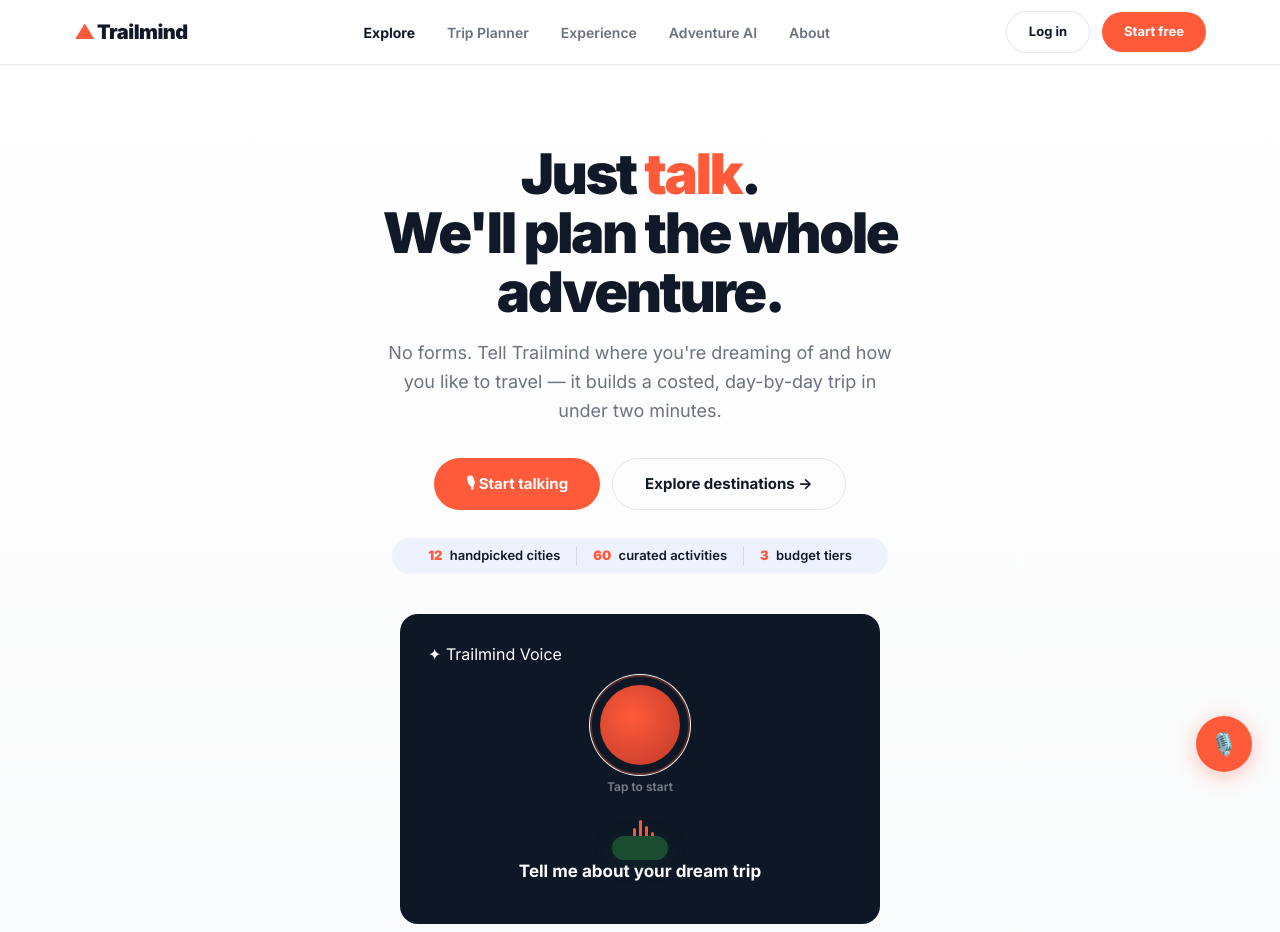
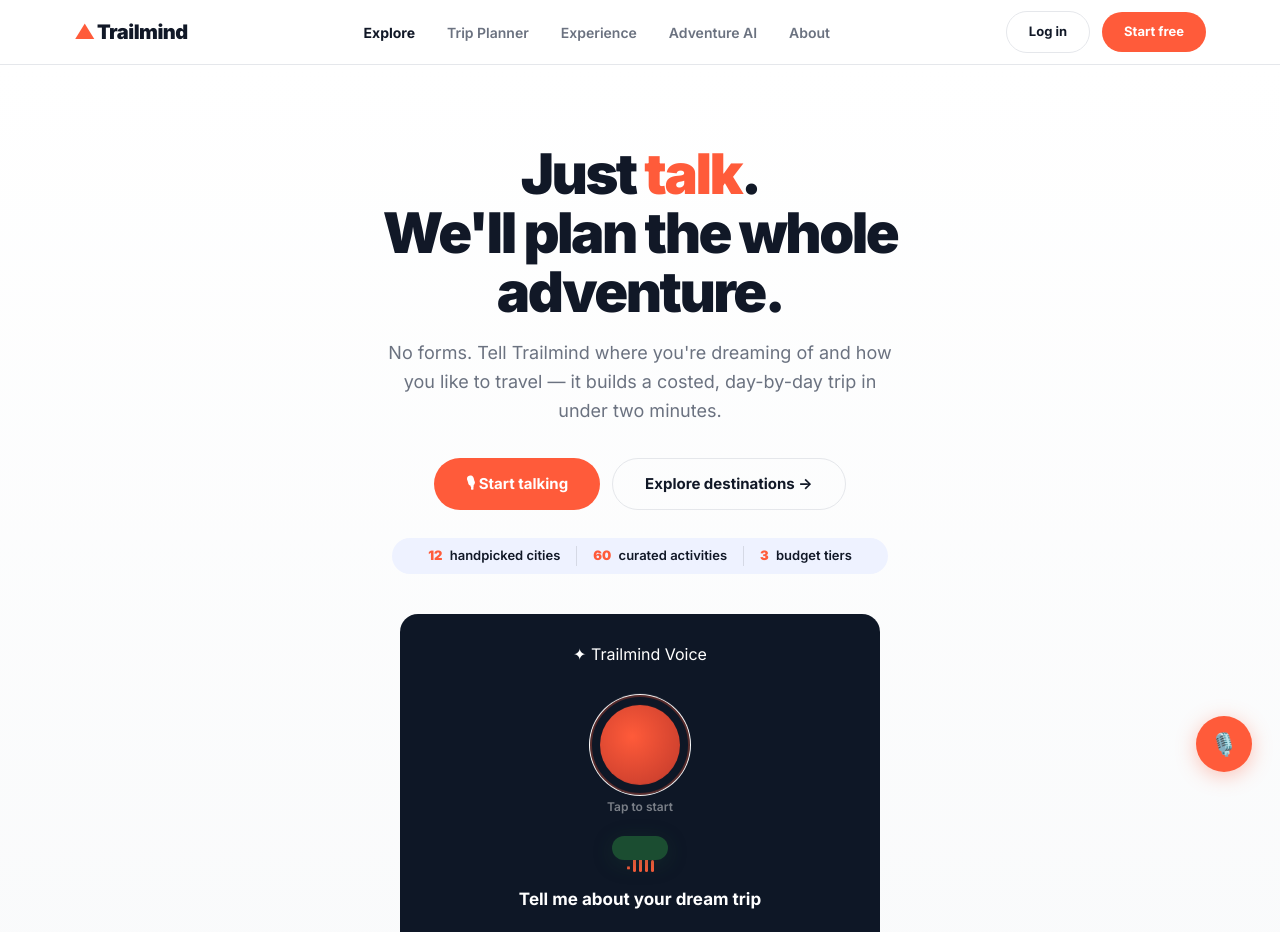
Before and after one commit to gauravarora9999/trailmind, a React (Vite) app: page / in a window 1280 px wide. Shown: the top 932 px of the page. Built offline with nearby package versions, Linux system fonts and the light colour scheme.

Commit message:
feat: ResizeObserver-driven smooth height animation on voice card
Co-Authored-By: Claude Sonnet 4.6 <noreply@anthropic.com>

```diff
--- a/src/index.css
+++ b/src/index.css
@@ -144,8 +144,12 @@ nav.site-nav {
   max-width: 480px; margin: 40px auto 0;
   background: var(--color-dark); border-radius: var(--radius-card-lg);
   padding: 28px; color: #fff; text-align: center;
-  transition: min-height 0.4s ease;
+  transition: height 0.4s cubic-bezier(0.4, 0, 0.2, 1);
   overflow: hidden;
+}
+.vc-inner {
+  display: flex; flex-direction: column; align-items: center;
+  transition: opacity 0.25s ease;
 }
 .vc-top { display: flex; align-items: center; justify-content: space-between; margin-bottom: 20px; }
 .live {
--- a/src/pages/ExplorePage.jsx
+++ b/src/pages/ExplorePage.jsx
@@ -36,6 +36,23 @@ const getAvgRating = (city) => {
 export default function ExplorePage({ openCity, showPlanner, toast }) {
   const [activeRegion, setActiveRegion] = useState('All');
   const [hovered, setHovered] = useState(null);
+
+  // ── Voice card animated height ──
+  const [cardHeight, setCardHeight] = useState(null);
+  const innerRef = useRef(null);
+  const cardRef = useRef(null);
+
+  useEffect(() => {
+    if (!innerRef.current) return;
+    const observer = new ResizeObserver(entries => {
+      for (const entry of entries) {
+        const h = entry.contentRect.height;
+        setCardHeight(h + 56); // 28px padding top + bottom
+      }
+    });
+    observer.observe(innerRef.current);
+    return () => observer.disconnect();
+  }, []);
 
   // ── Voice card state ──
   const [vIdx, setVIdx] = useState(-1);
@@ -159,10 +176,8 @@ export default function ExplorePage({ openCity, showPlanner, toast }) {
             </div>
           </div>
 
-          {/* Voice Card — min-height drives smooth size transition */}
-          <div className="voice-card" style={{
-            minHeight: vIdx === -1 ? 280 : vIdx === 5 ? 420 : 400
-          }}>
+          <div className="voice-card" ref={cardRef} style={{ height: cardHeight ? `${cardHeight}px` : 'auto' }}>
+          <div className="vc-inner" ref={innerRef}>
             <div className="vc-top">
               <span className="ttl">✦ Trailmind Voice</span>
               {listening && <span className="live">LISTENING</span>}
@@ -249,7 +264,8 @@ export default function ExplorePage({ openCity, showPlanner, toast }) {
                 </button>
               </div>
             )}
-          </div>
+          </div>{/* end vc-inner */}
+          </div>{/* end voice-card */}
         </div>
       </section>
 
```
